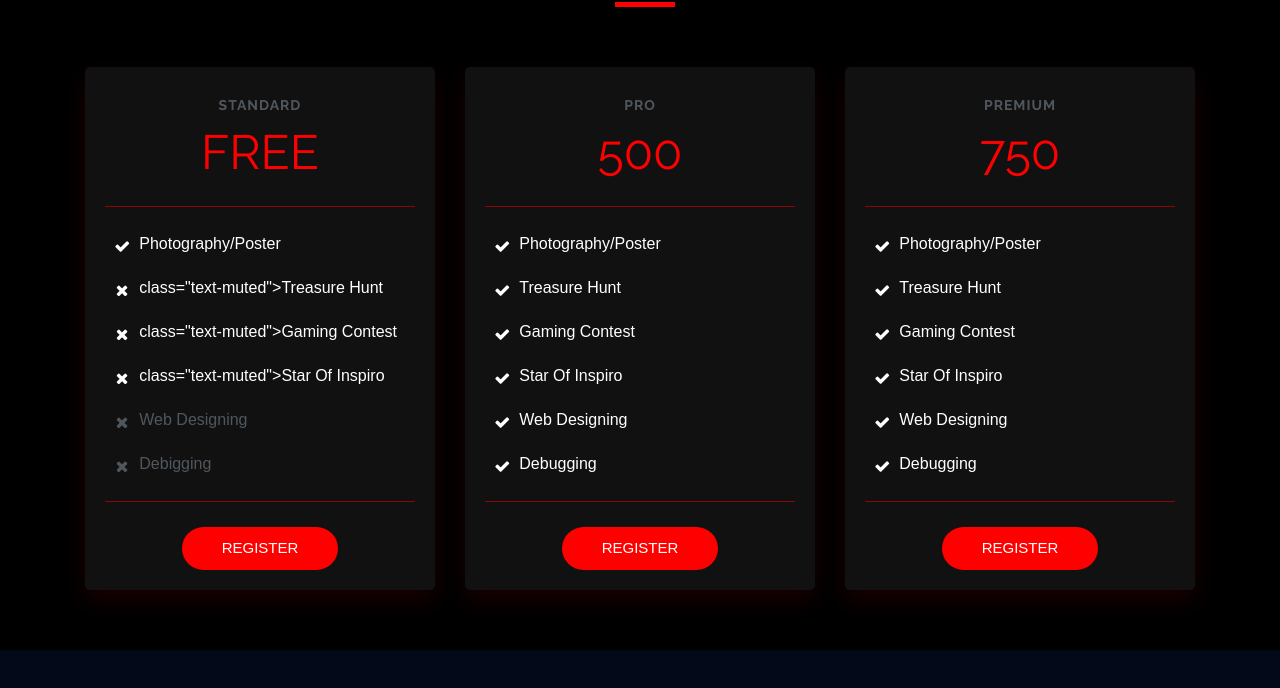
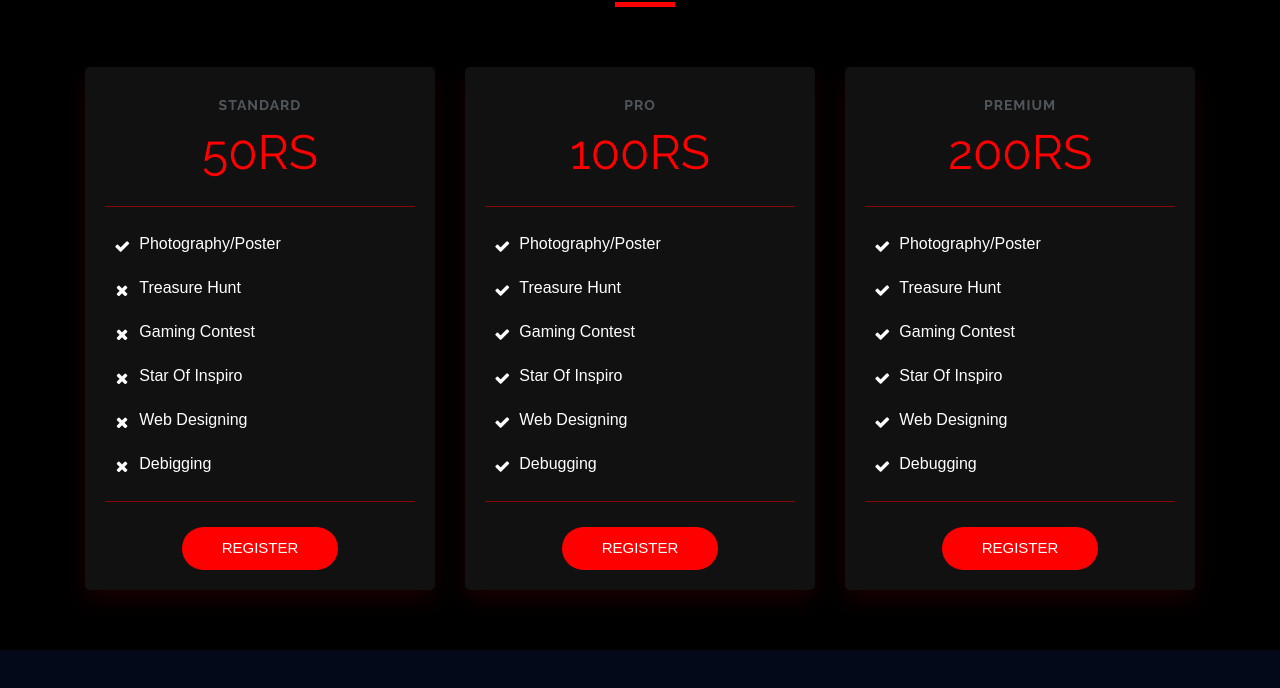
Before and after one commit to Inspiro25/inspiro, a plain HTML site: page index.html in a window 1280 px wide. Shown: the part 4276-4964 px from the top of the page. Drawn offline with nearby package versions, Linux system fonts and the light colour scheme.

Commit message:
Update index.html

```diff
--- a/index.html
+++ b/index.html
@@ -26,13 +26,6 @@
 
   <!-- Main Stylesheet File -->
   <link href="css/style.css" rel="stylesheet">
-
-  <!-- =======================================================
-    Theme Name: TheEvent
-    Theme URL: https://bootstrapmade.com/theevent-conference-event-bootstrap-template/
-    Author: BootstrapMade.com
-    License: https://bootstrapmade.com/license/
-  ======================================================= -->
 </head>
 
 <body>
@@ -45,7 +38,6 @@
 
       <div id="logo" class="pull-left">
         <!-- Uncomment below if you prefer to use a text logo -->
-        <!-- <h1><a href="#main">C<span>o</span>nf</a></h1>-->
         <a href="#intro" class="scrollto"><img src="img/logo.png" alt="" title=""></a>
       </div>
 
@@ -474,15 +466,15 @@
             <div class="card mb-5 mb-lg-0">
               <div class="card-body">
                 <h5 class="card-title text-muted text-uppercase text-center">Standard</h5>
-                <h6 class="card-price text-center">FREE</h6>
+                <h6 class="card-price text-center">50RS</h6>
                 <hr>
                 <ul class="fa-ul">
                   <li><span class="fa-li"><i class="fa fa-check"></i></span>Photography/Poster</li>
-                  <li>class="text-muted"><span class="fa-li"><i class="fa fa-times"></i></span>Treasure Hunt</li>
-                  <li>class="text-muted"><span class="fa-li"><i class="fa fa-times"></i></span>Gaming Contest</li>
-                  <li>class="text-muted"><span class="fa-li"><i class="fa fa-times"></i></span>Star Of Inspiro</li>
-                  <li class="text-muted"><span class="fa-li"><i class="fa fa-times"></i></span>Web Designing</li>
-                  <li class="text-muted"><span class="fa-li"><i class="fa fa-times"></i></span>Debigging</li>
+                  <li><class="text-muted"><span class="fa-li"><i class="fa fa-times"></i></span>Treasure Hunt</li>
+                  <li><class="text-muted"><span class="fa-li"><i class="fa fa-times"></i></span>Gaming Contest</li>
+                  <li><class="text-muted"><span class="fa-li"><i class="fa fa-times"></i></span>Star Of Inspiro</li>
+                  <li><class="text-muted"><span class="fa-li"><i class="fa fa-times"></i></span>Web Designing</li>
+                  <li><class="text-muted"><span class="fa-li"><i class="fa fa-times"></i></span>Debigging</li>
                 </ul>
                 <hr>
                 <div class="text-center">
@@ -495,7 +487,7 @@
             <div class="card mb-5 mb-lg-0">
               <div class="card-body">
                 <h5 class="card-title text-muted text-uppercase text-center">Pro</h5>
-                <h6 class="card-price text-center">500</h6>
+                <h6 class="card-price text-center">100RS</h6>
                 <hr>
                 <ul class="fa-ul">
                   <li><span class="fa-li"><i class="fa fa-check"></i></span>Photography/Poster</li>
@@ -517,7 +509,7 @@
             <div class="card">
               <div class="card-body">
                 <h5 class="card-title text-muted text-uppercase text-center">Premium</h5>
-                <h6 class="card-price text-center">750</h6>
+                <h6 class="card-price text-center">200RS</h6>
                 <hr>
                 <ul class="fa-ul">
                   <li><span class="fa-li"><i class="fa fa-check"></i></span>Photography/Poster</li>
@@ -634,12 +626,6 @@
         &copy; Copyright <strong>Inspiro'25</strong>. All Rights Reserved
       </div>
       <div class="credits">
-        <!--
-          All the links in the footer should remain intact.
-          You can delete the links only if you purchased the pro version.
-          Licensing information: https://bootstrapmade.com/license/
-          Purchase the pro version with working PHP/AJAX contact form: https://bootstrapmade.com/buy/?theme=TheEvent
-        -->
         Designed by <a href="#">Team Inspiro</a>
       </div>
     </div>
```
